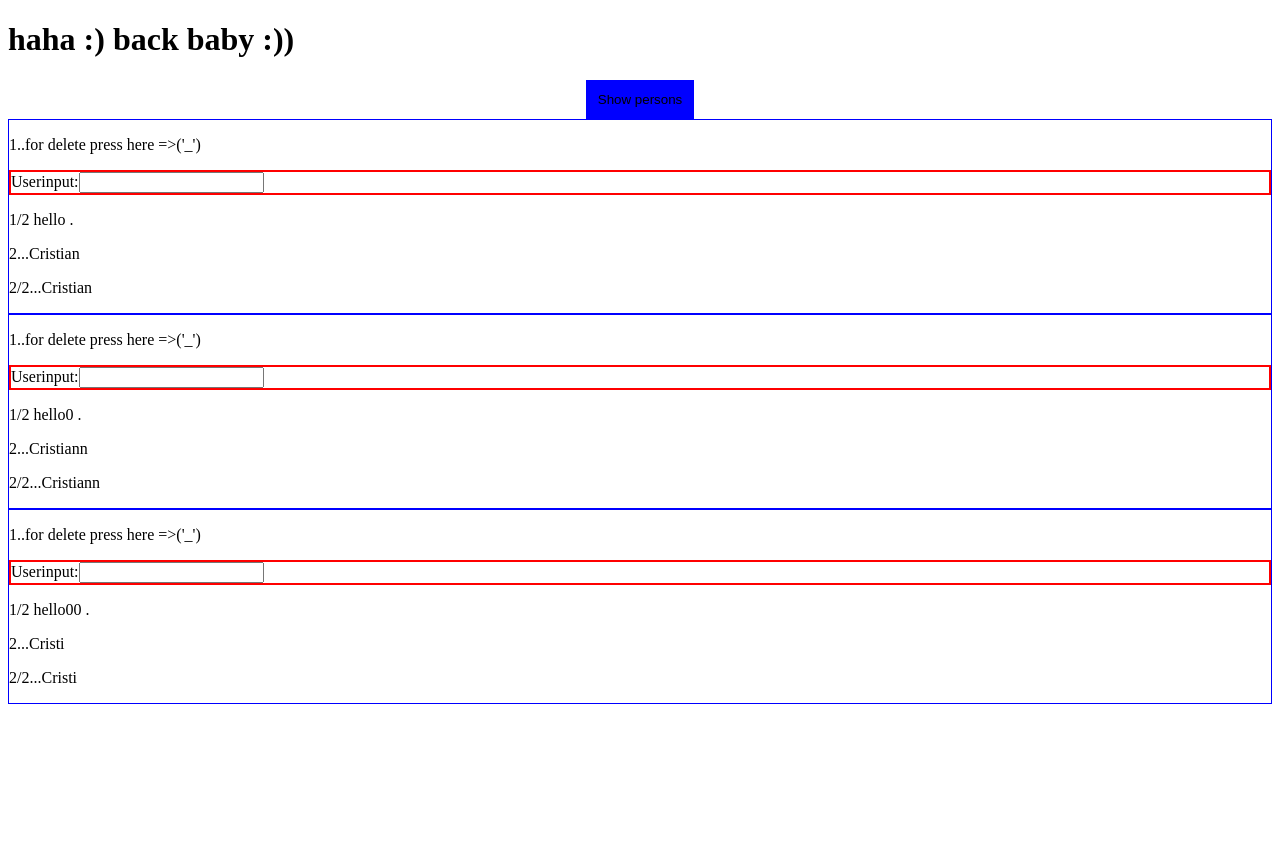
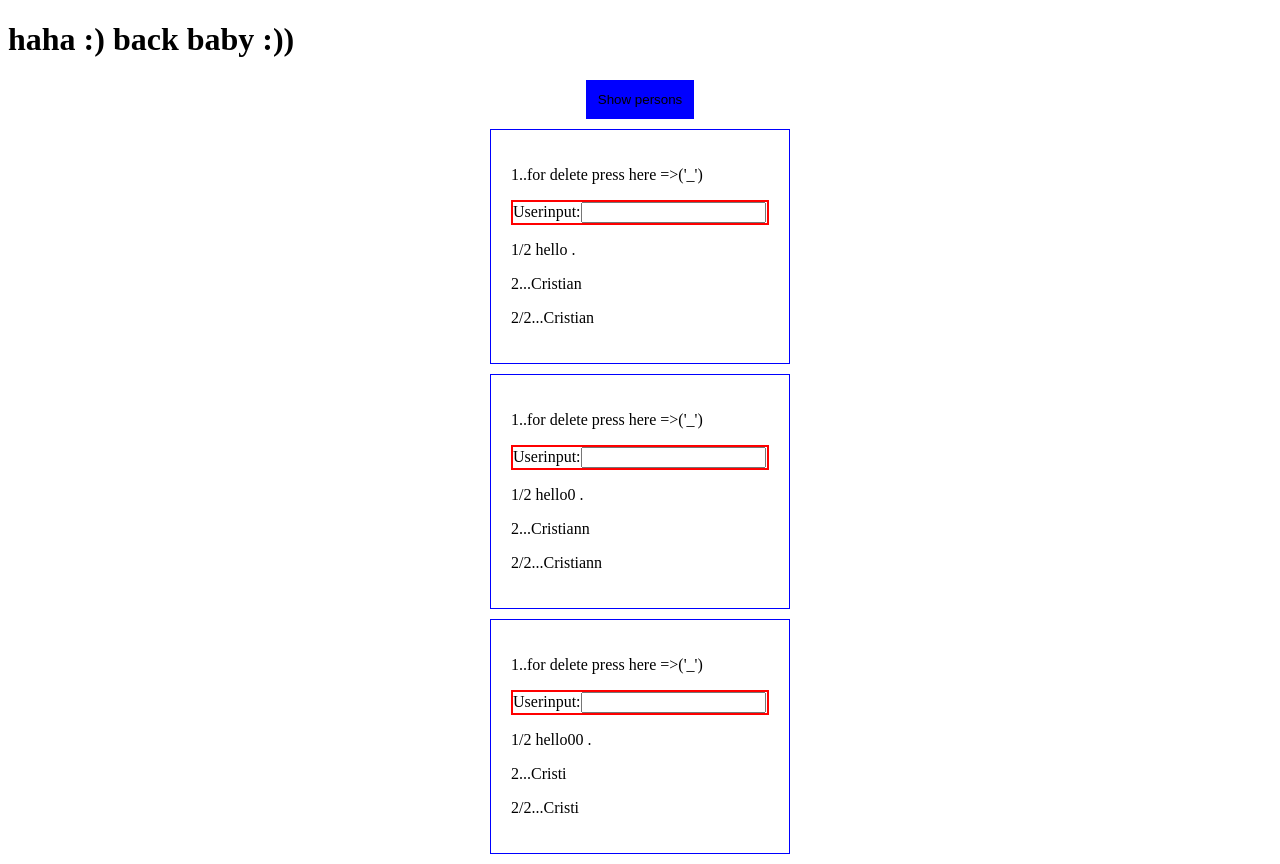
Before and after one commit to Cristian232/ReactUdemy, a React (Create React App) app: page / in a window 1280 px wide. Both pictures are taken after a click on the button "Show persons". Before the commit the page ends 800 px from the top, so only its background shows below. Built offline with nearby package versions, Linux system fonts and the light colour scheme.

Commit message:
added some css

```diff
--- a/src/App.css
+++ b/src/App.css
@@ -5,3 +5,16 @@
 .bold {
     background-color: blueviolet;
 }
+
+@media (min-width:500px) {
+    .aa {
+        width : 300px;
+        margin: 10px auto;
+        padding: 20px auto;
+    }
+
+    .UserOutput {
+        padding: 20px 20px;
+        margin: 10px auto;
+    }
+}
--- a/src/App.js
+++ b/src/App.js
@@ -1,7 +1,7 @@
 import React, { Component } from 'react';
 import './App.css';
 import UserOutput from './UserOutput';
-import Radium from 'radium';
+import Radium, {StyleRoot} from 'radium';
 
 
 class App extends Component {
@@ -48,7 +48,6 @@ class App extends Component {
 
     }
 
-
     Consol = () => {
       console.log(this.state.persons , 'asa pt 1');
       }
@@ -77,6 +76,13 @@ class App extends Component {
       }
       };
 
+      const mystyle1 = {
+        ':hover': {
+          backgroundColor : 'black',
+          color : 'white'
+        }
+        };
+
 
     const classes = [];
     if(this.state.persons.length <= 2){
@@ -91,9 +97,11 @@ class App extends Component {
     if(this.state.showtoggle){
 
       pers = (
-         <div >
+         <div className = 'aa'>
          {this.state.persons.map((perso , index) =>{
         return <UserOutput
+
+
 
          click = { () => this.deletePersH(index)}
          name = {this.state.persons[index].name}
@@ -114,12 +122,14 @@ class App extends Component {
       mystyle.border = '2px solid blue';
 
 
+
     }
 
     return (
+    <StyleRoot>
           <div className="App">
 
-        <h1 className = {classes.join(' ')}>haha :)  back baby :))</h1>
+            <h1  className = {classes.join(' ')}>haha :)  back baby :))</h1>
 
 
 
@@ -129,12 +139,13 @@ class App extends Component {
             onClick = {this.ToggleButton}
             > Show persons </button>
 
-        {pers}
+            {pers }
             {/* <UserOutput name={this.state.name} > </UserOutput>
             <UserOutput userName = 'Cristi' />
             <UserOutput userName = {this.state.usern}/> */}
             {console.log(this.state.persons , 'asa pt 2')}
           </div>
+      </StyleRoot>
     )
   }
 }
```
Lines whose indentation alone changed are shown as unchanged.
